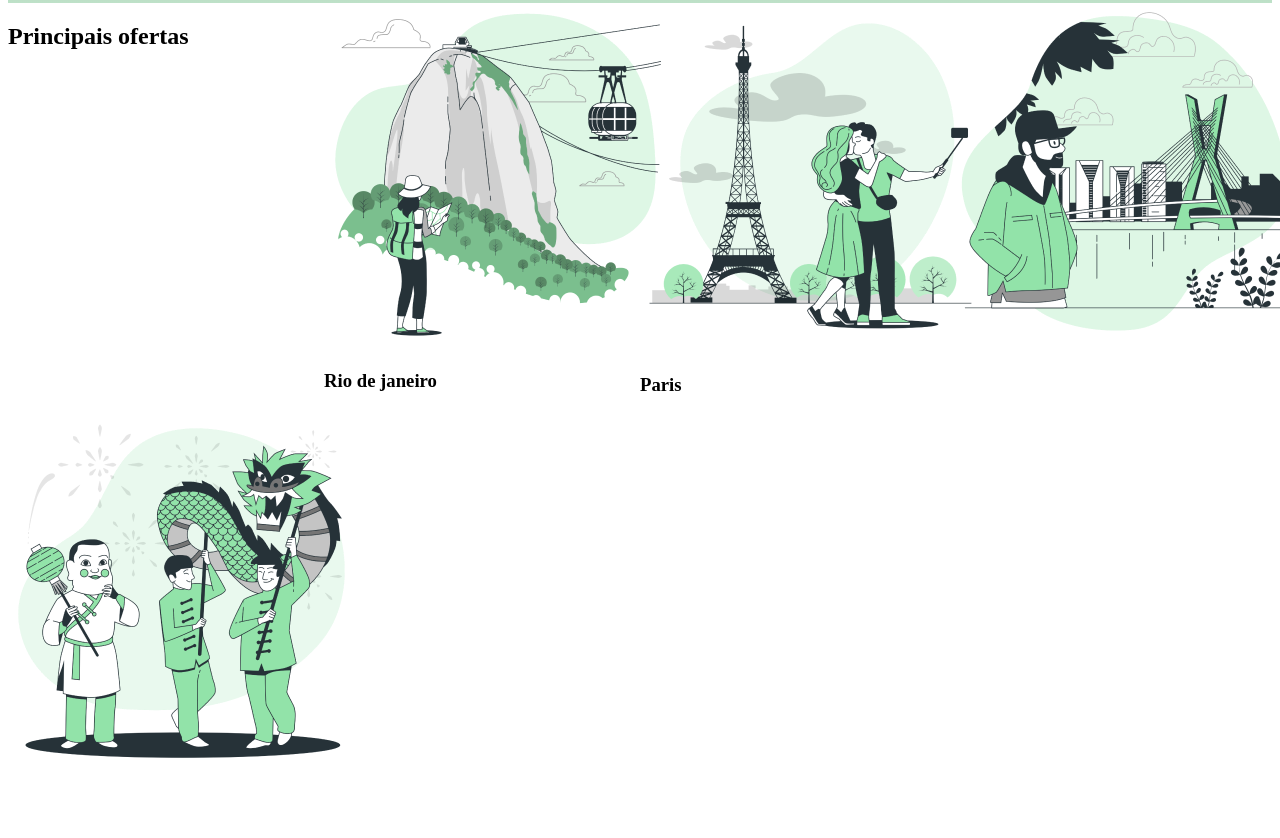
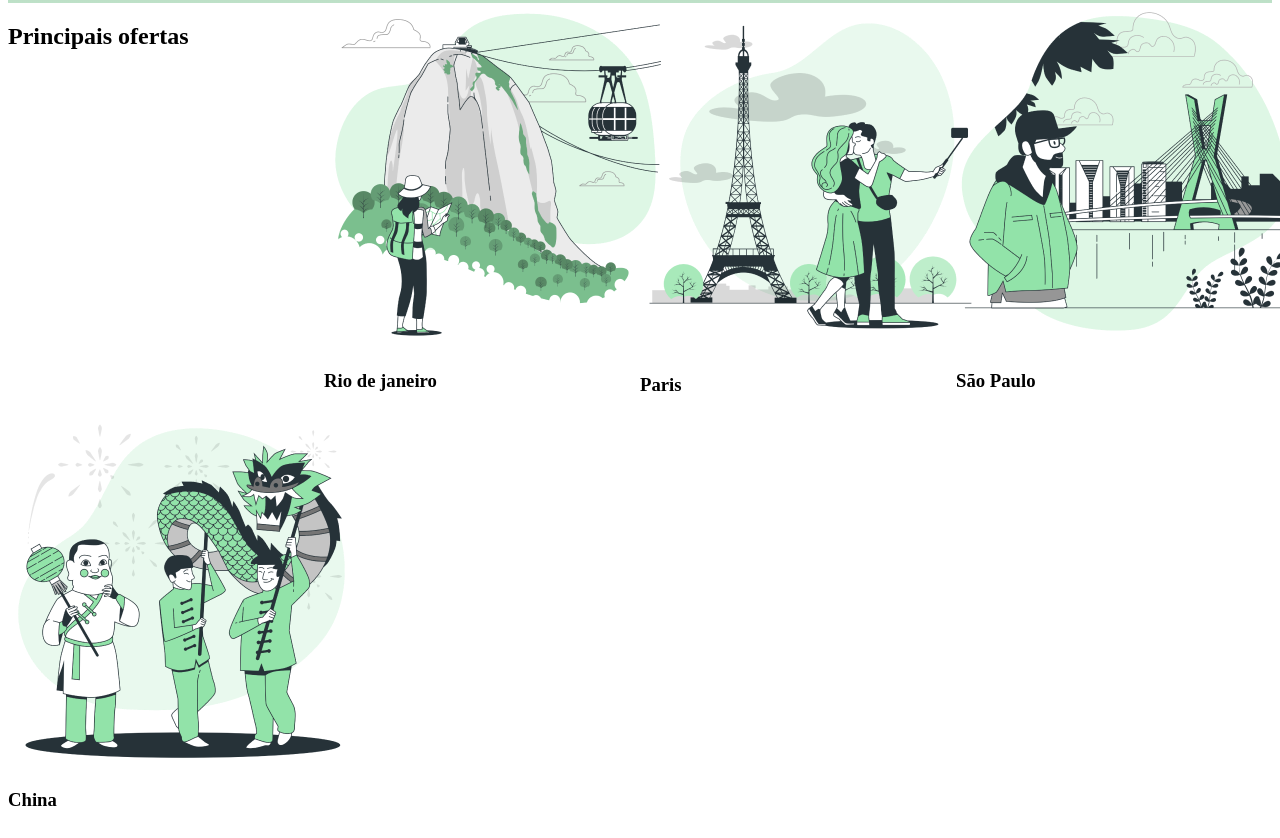
Before and after one commit to Gustavo-fressato/se-liga, a plain HTML site: page index.html in a window 1280 px wide. Shown: the part 455-1293 px from the top of the page. Before the commit the page ends 1233 px from the top, so only its background shows below. Drawn offline with Linux system fonts and the light colour scheme.

Commit message:
o mueller lindo

```diff
--- a/index.html
+++ b/index.html
@@ -50,9 +50,11 @@
         </div>
         <div class="junto">
             <img src="São Paulo-bro 1.png" alt="sp">
+            <h3>São Paulo</h3>
         </div>
         <div class="junto">
             <img src="China.png" alt="china">
+            <h3>China</h3>
 
         </div>
     </section>
```
